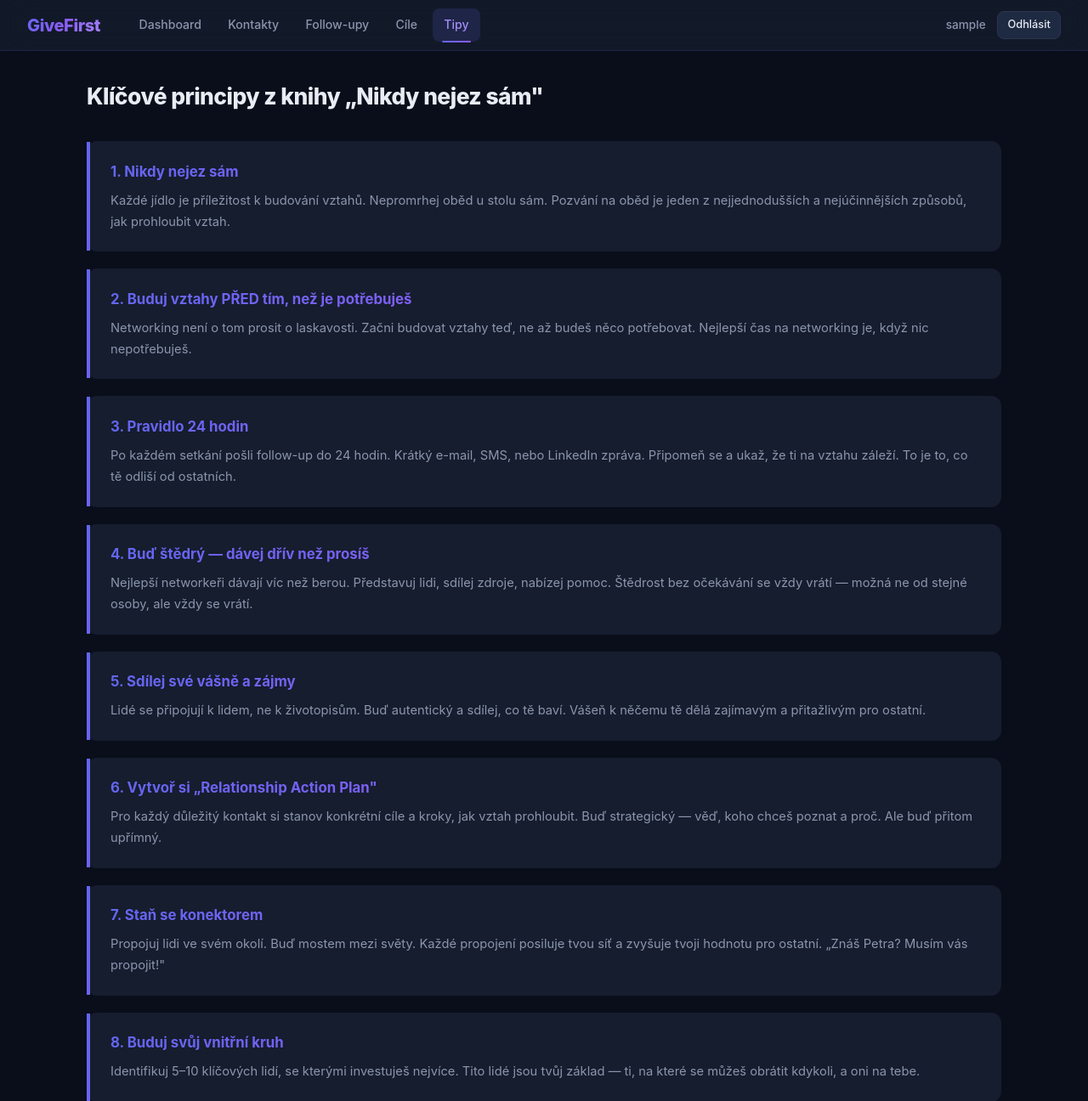
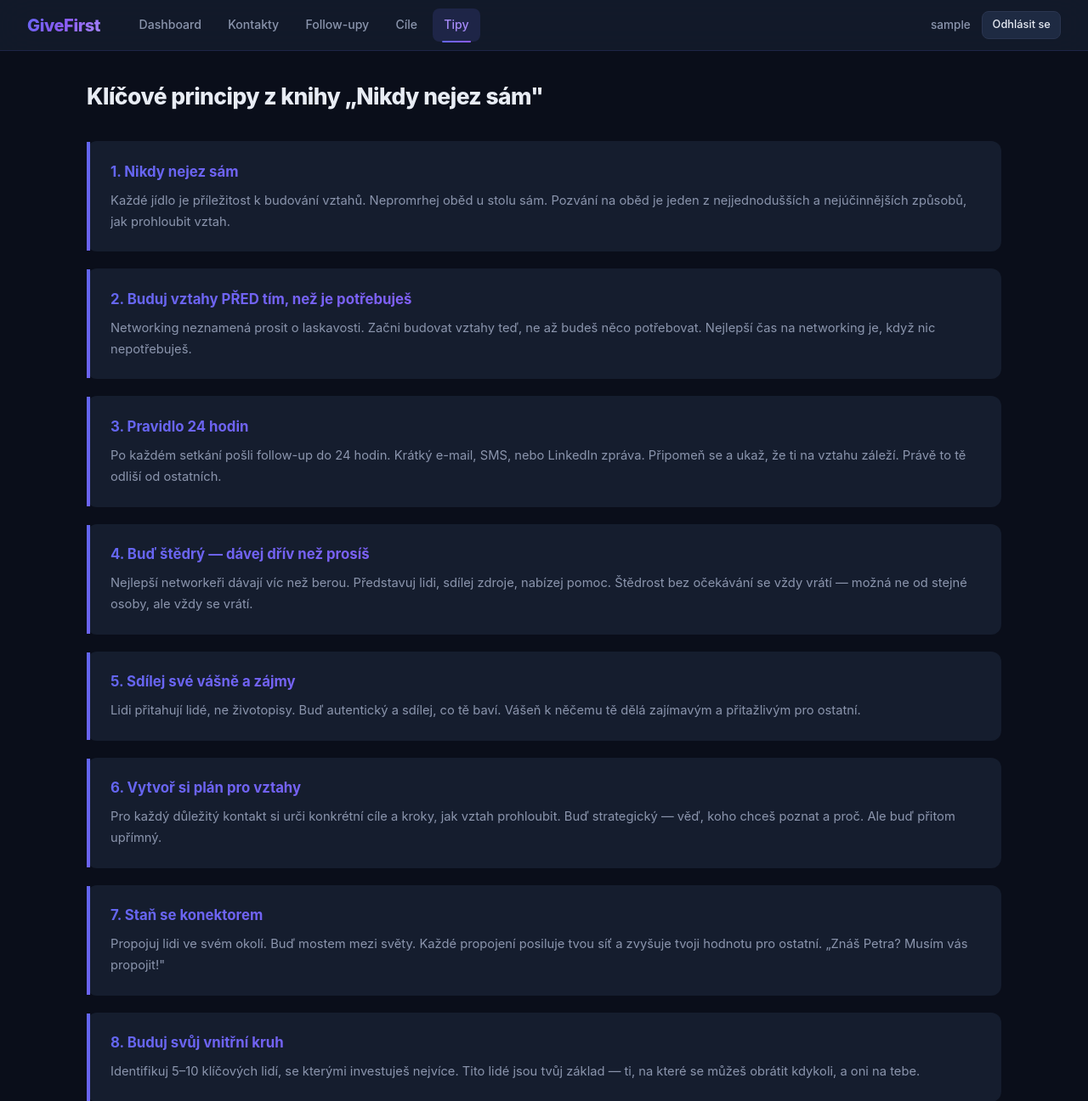
Before and after one commit to buchal95/testclaude, a Flask app: page /tips in a window 1280 px wide. Shown: the top 1296 px of the page at 85% size. Run offline with Flask 3, Linux system fonts and the light colour scheme; the visitor is signed in with stand-in values (Sample User, id 1); data comes from the database, SQL or seed files in the repository.

Commit message:
Oprava českých textů v UI — přirozenější formulace
- "Odhlásit" → "Odhlásit se"
- "Aktů štědrosti" → "Dobrých skutků", "Štědrost" → "Dobré skutky"
- "Zaznamenat štědrost" → "Přidat dobrý skutek"
- Oprava CSS badge-inner → badge-inner_circle
- Tips: přirozenější čeština (stanov→urči, připojují→přitahují)

https://claude.ai/code/session_01DDs4wmxaqCuWdfpk37Nnk7

```diff
--- a/networking_tool/templates/base.html
+++ b/networking_tool/templates/base.html
@@ -256,7 +256,7 @@
             font-weight: 600;
             letter-spacing: 0.02em;
         }
-        .badge-inner {
+        .badge-inner_circle {
             background: rgba(192, 132, 252, 0.15);
             color: var(--inner);
             box-shadow: 0 0 8px rgba(192, 132, 252, 0.1);
@@ -560,7 +560,7 @@
         </div>
         <div class="user-area">
             <span class="user-name">{{ current_user.display_name or current_user.username }}</span>
-            <a href="{{ url_for('logout') }}" class="btn btn-sm">Odhlásit</a>
+            <a href="{{ url_for('logout') }}" class="btn btn-sm">Odhlásit se</a>
         </div>
         {% endif %}
     </nav>
--- a/networking_tool/templates/tips.html
+++ b/networking_tool/templates/tips.html
@@ -12,12 +12,12 @@
 
 <div class="tip-card">
     <h3>2. Buduj vztahy PŘED tím, než je potřebuješ</h3>
-    <p>Networking není o tom prosit o laskavosti. Začni budovat vztahy teď, ne až budeš něco potřebovat. Nejlepší čas na networking je, když nic nepotřebuješ.</p>
+    <p>Networking neznamená prosit o laskavosti. Začni budovat vztahy teď, ne až budeš něco potřebovat. Nejlepší čas na networking je, když nic nepotřebuješ.</p>
 </div>
 
 <div class="tip-card">
     <h3>3. Pravidlo 24 hodin</h3>
-    <p>Po každém setkání pošli follow-up do 24 hodin. Krátký e-mail, SMS, nebo LinkedIn zpráva. Připomeň se a ukaž, že ti na vztahu záleží. To je to, co tě odliší od ostatních.</p>
+    <p>Po každém setkání pošli follow-up do 24 hodin. Krátký e-mail, SMS, nebo LinkedIn zpráva. Připomeň se a ukaž, že ti na vztahu záleží. Právě to tě odliší od ostatních.</p>
 </div>
 
 <div class="tip-card">
@@ -27,12 +27,12 @@
 
 <div class="tip-card">
     <h3>5. Sdílej své vášně a zájmy</h3>
-    <p>Lidé se připojují k lidem, ne k životopisům. Buď autentický a sdílej, co tě baví. Vášeň k něčemu tě dělá zajímavým a přitažlivým pro ostatní.</p>
+    <p>Lidi přitahují lidé, ne životopisy. Buď autentický a sdílej, co tě baví. Vášeň k něčemu tě dělá zajímavým a přitažlivým pro ostatní.</p>
 </div>
 
 <div class="tip-card">
-    <h3>6. Vytvoř si „Relationship Action Plan"</h3>
-    <p>Pro každý důležitý kontakt si stanov konkrétní cíle a kroky, jak vztah prohloubit. Buď strategický — věď, koho chceš poznat a proč. Ale buď přitom upřímný.</p>
+    <h3>6. Vytvoř si plán pro vztahy</h3>
+    <p>Pro každý důležitý kontakt si urči konkrétní cíle a kroky, jak vztah prohloubit. Buď strategický — věď, koho chceš poznat a proč. Ale buď přitom upřímný.</p>
 </div>
 
 <div class="tip-card">
--- a/networking_tool/web.py
+++ b/networking_tool/web.py
@@ -268,7 +268,7 @@ def create_app():
     @login_required
     def followup_done(interaction_id):
         db.mark_followup_done(interaction_id, g.user["id"])
-        flash("Follow-up splněn!", "success")
+        flash("Follow-up vyřízen!", "success")
         next_url = request.form.get("next", url_for("followups"))
         return redirect(next_url)
 
@@ -288,7 +288,7 @@ def create_app():
             category=request.form.get("category") or None,
             date=request.form.get("date") or None,
         )
-        flash("Štědrost zaznamenána!", "success")
+        flash("Dobrý skutek zaznamenán!", "success")
         return redirect(url_for("contact_detail", contact_id=contact_id))
 
     # --- Goals ---
```
Also changed, not shown: networking_tool/templates/contact_detail.html (+5 -5 lines), networking_tool/templates/dashboard.html (+4 -4 lines).
